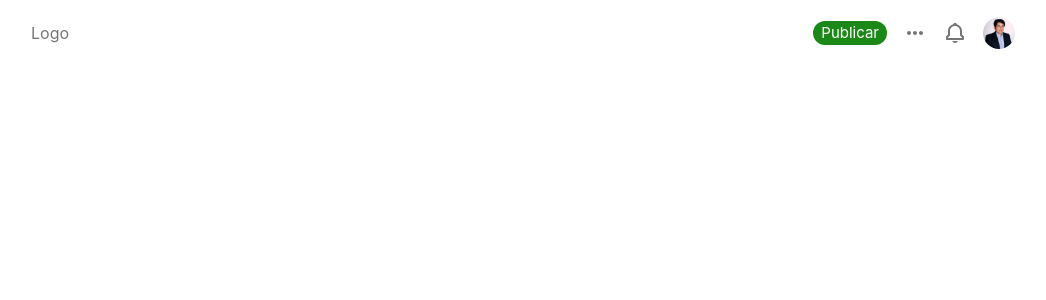
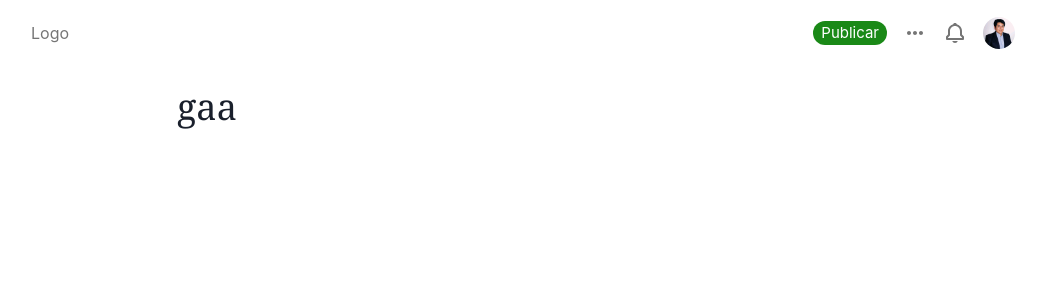
Before and after one commit to Ox18/Blog, a Next.js app: page /new-history in a window 1280 px wide. Shown: the top 300 px of the page, without its empty margins (113-1159 px from the left). Built offline with nearby package versions, Linux system fonts and the light colour scheme.

Commit message:
change medium editable form to create post

```diff
--- a/components/common/EditableContent/index.jsx
+++ b/components/common/EditableContent/index.jsx
@@ -5,18 +5,36 @@ import { useForm } from "../../../hooks/useForm";
 const EditableContent = () => {
 
   const [values, handleChange] = useForm({
-    label: ""
+    label: "gaa"
   });
+
+  const [visibleTextarea, setVisibleTextarea] = useState(false);
 
   const { label } = values;
 
+  const onMouseEnterHeading = ()=>{
+    setVisibleTextarea(true);
+  }
+
+  const onMouseLeaveHeading = ()=>{}
+
+  const onMouseEnterTextarea = ()=>{ }
+
+  const onMouseLeaveTextarea = ()=>{
+  }
+
+  const onMouseBlurTextarea = ()=>{
+    setVisibleTextarea(false);
+}
 
   return (
     <>
-        <Heading as="h3" size="xl" mt="10px" fontFamily={'Georgia,Cambria,"Times New Roman",Times,serif'} fontWeight={"normal"} >
-            {label}
-        </Heading>
+        {
+            visibleTextarea && (
                 <textarea
+                        onMouseEnter={onMouseEnterTextarea}
+                        onMouseLeave={onMouseLeaveTextarea}
+                        onBlur={onMouseBlurTextarea}
                         style={{
                             border: "none !important",
                             resize: "none",
@@ -26,11 +44,24 @@ const EditableContent = () => {
                             mt: "10px",
                             fontSize: "2.25rem",
                             width: "100%",
+                            lineHeight: "1.2",
                         }}
                         onChange={handleChange}
                         name="label"
                         value={label}
                         />
+            )
+        }
+        {
+            !visibleTextarea && (
+                <Heading as="h3" size="xl" mt="10px"
+            onMouseEnter={onMouseEnterHeading}
+            onMouseLeave={onMouseLeaveHeading}
+            fontFamily={'Georgia,Cambria,"Times New Roman",Times,serif'} fontWeight={"normal"} >
+            {label}
+        </Heading>
+            )
+        }
     </>
   )
 }
```
Lines whose indentation alone changed are shown as unchanged.
